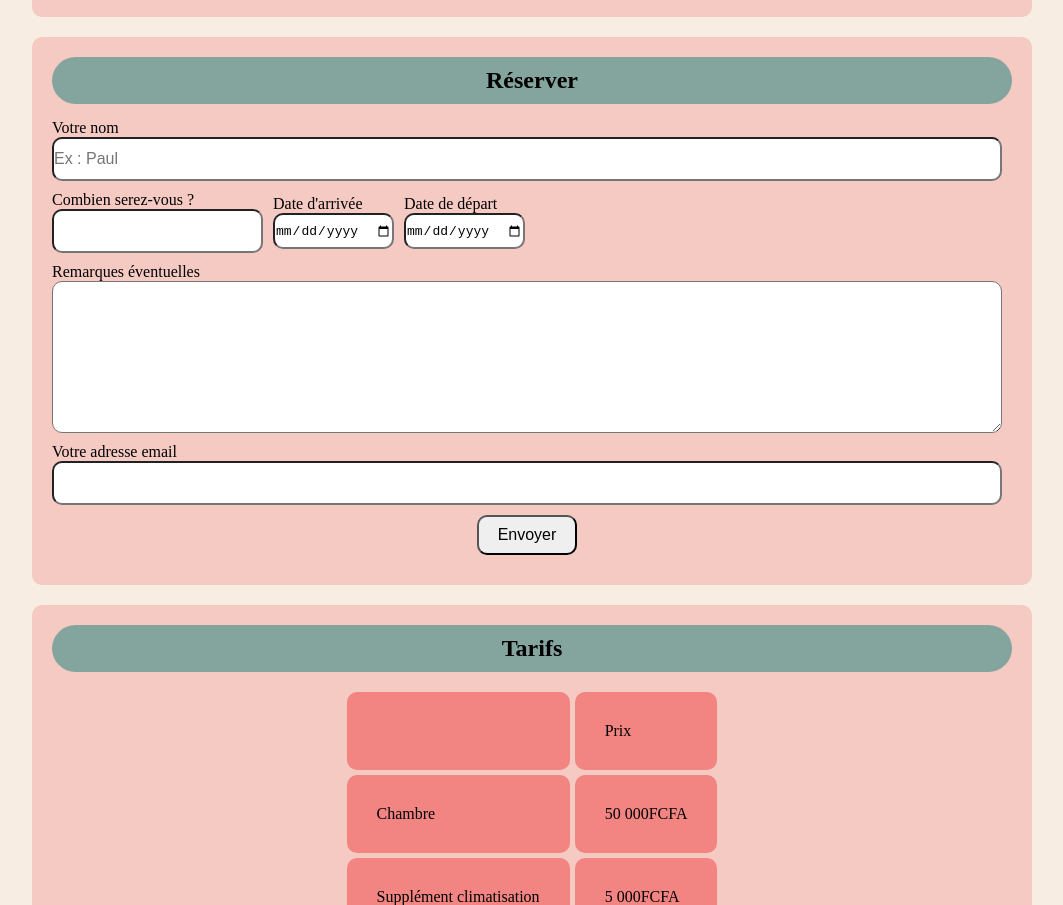
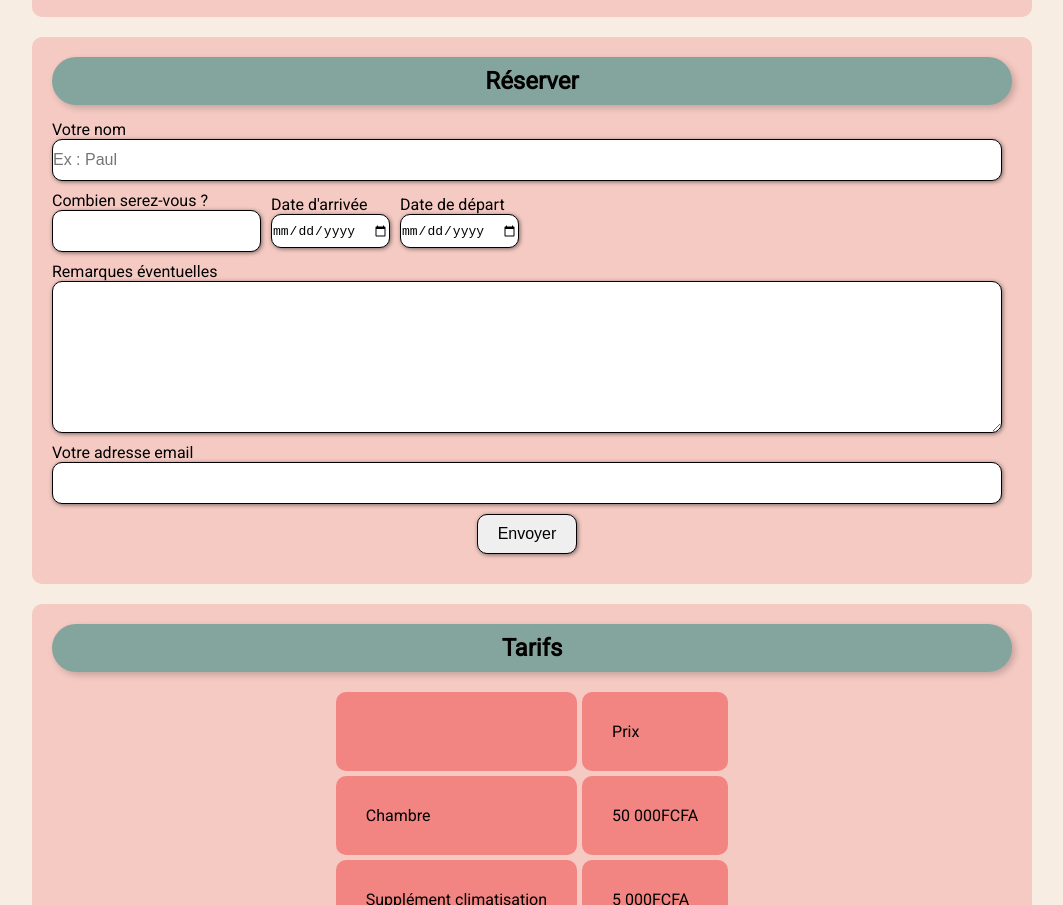
Before and after one commit to ahammer0/siteBaobab, a website: page index.html in a window 1280 px wide. Shown: the part 1895-2800 px from the top of the page, without its empty margins (108-1171 px from the left). Drawn offline with Linux system fonts and the light colour scheme.

Commit message:
ajout d'ombres et changement de la police

```diff
--- a/style.scss
+++ b/style.scss
@@ -7,6 +7,7 @@
     margin:0;
     padding:0;
 }
+@import url('https://fonts.googleapis.com/css?family=Roboto&display=swap');
 body{
     --color-1:#F6BD60;
     --color-2:#F7EDE2;
@@ -15,6 +16,7 @@ body{
     --color-5:#F28482;
     /* background:linear-gradient(90deg,#fad1fa,#fbc7d4); */
     background-color:var(--color-2);
+    font-family:'Roboto',sans-serif;
 }
 a{
     text-decoration:none;
@@ -33,6 +35,9 @@ a{
     @media screen and (max-width:800px){
         @content;
     }
+}
+@mixin box_shadow{
+    box-shadow:3px 3px 7px 0px rgba(0,0,0,0.2);
 }
 //=======================//
 //                       //
@@ -129,6 +134,8 @@ main{
         & input,textarea{
             border-radius:10px;
             font-size:1em;
+            border:1px solid black;
+            box-shadow:1px 1px 4px 0px rgba(0,0,0,0.5);
         }
         & input{
             height:2.5em;
@@ -144,7 +151,9 @@ h1{
     text-align:center;
     background-color:var(--color-4);
     border-radius:50px;
+    // border:1px solid black;
     padding:10px;
+    @include box_shadow;
 }
 .sectionPrix{
 
```
Also changed, not shown: style.css.
